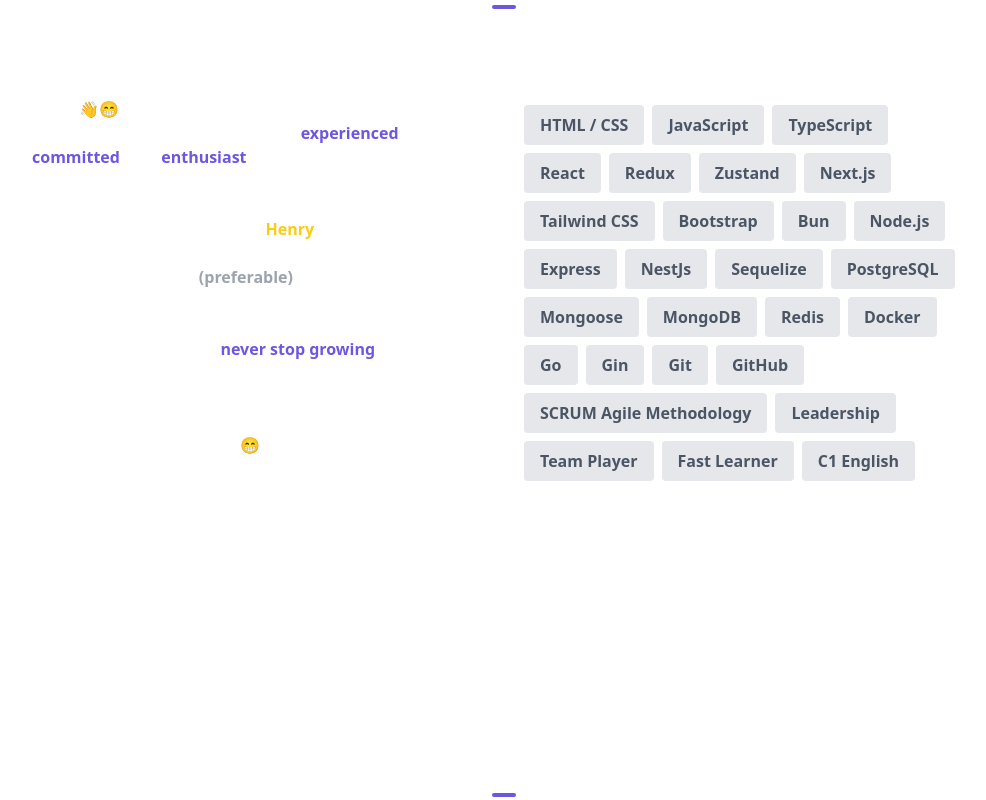
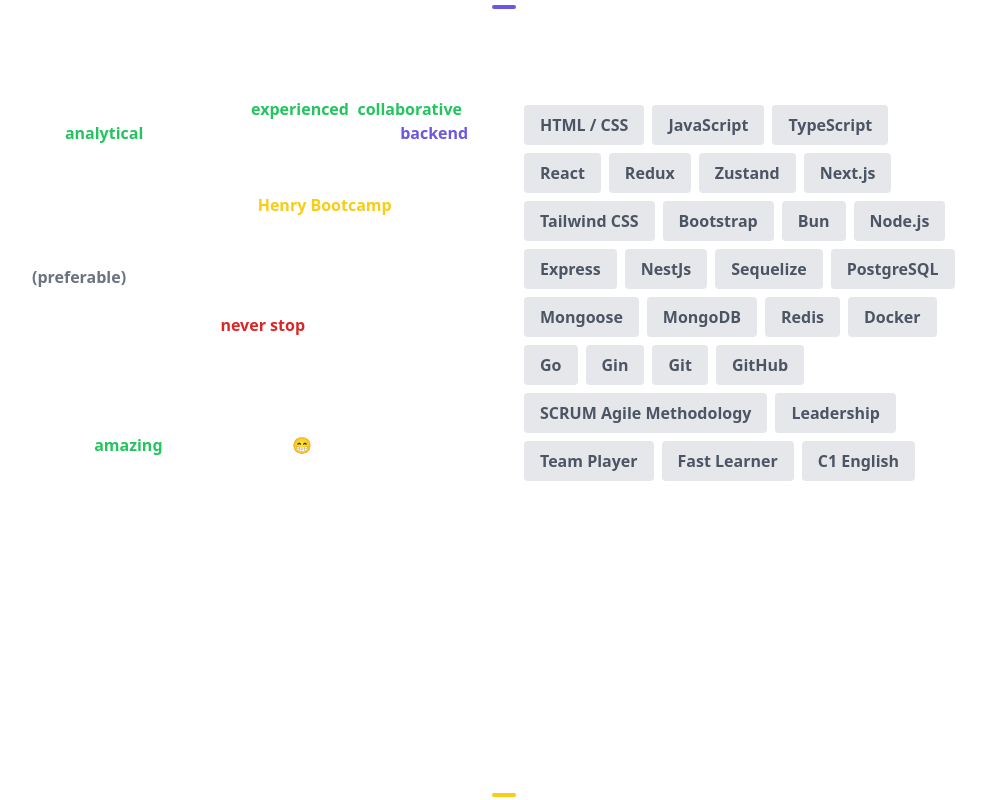
Before and after one commit to gastonvalles/Portfolio, a Next.js app: page / in a window 1280 px wide. Shown: the part 1060-1860 px from the top of the page, without its empty margins (136-1122 px from the left). Built offline with nearby package versions, Linux system fonts and the light colour scheme.

Commit message:
Cambios generales

```diff
--- a/components/AboutSection.tsx
+++ b/components/AboutSection.tsx
@@ -1,4 +1,4 @@
-import React from "react"
+import React from "react";
 
 const skills = [
   { skill: "HTML / CSS" },
@@ -29,7 +29,7 @@
   { skill: "Team Player" },
   { skill: "Fast Learner" },
   { skill: "C1 English" },
-]
+];
 
 const AboutSection = () => {
   return (
@@ -46,29 +46,55 @@
               Get to know me!
             </h1>
             <p>
-              Hello! 👋😁 <br />
-              My name is Gaston Valles and I'm a{" "}
-              <span className="font-bold text-light-purple">{"experienced"}</span>,
-              <span className="font-bold text-light-purple">{" committed"}</span>, and
-              <span className="font-bold text-light-purple">{" enthusiast"}</span> full stack developer based in Mendoza, Argentina.
+              My name is{" "}
+              <span className="font-bold text-white">{"Gaston Valles"}</span>, a{" "}
+              <span className="font-bold text-green-500 hover:text-green-400 cursor-pointer">
+                {"experienced"}
+              </span>
+              ,
+              <span className="font-bold text-green-500 hover:text-green-400 cursor-pointer">
+                {" collaborative"}
+              </span>{" "}
+              and
+              <span className="font-bold text-green-500 hover:text-green-400 cursor-pointer">
+                {" analytical"}
+              </span>{" "}
+              full stack developer with a strong
+              <span className="font-bold text-light-purple hover:text-yellow-400 cursor-pointer">
+                {" backend"}
+              </span>{" "}
+              focus.
             </p>
             <br />
             <p>
-              I graduated from the intensive
-              <span className="font-bold text-yellow-400">{" Henry"}</span> bootcamp in January of 2023
-              and have been looking for a trainee or junior position as a backend
-              <span className="font-bold text-gray-400">{" (preferable)"}</span>, frontend or fullstack developer.
+              Graduated from the intensive
+              <span className="font-bold text-yellow-400 hover:text-yellow-300 cursor-pointer">
+                {" Henry Bootcamp"}
+              </span>{" "}
+              in January of 2023 and working in the field since then. <br />
+              Currently looking for new opportunities as a backend
+              <span className="font-bold text-gray-500 hover:text-gray-400 cursor-pointer">
+                {" (preferable)"}
+              </span>
+              , frontend or fullstack developer position.
             </p>
             <br />
             <p>
               I believe that you should{" "}
-              <span className="font-bold text-light-purple">
-                never stop growing
+              <span className="font-bold text-red-600 hover:text-red-500 cursor-pointer">
+                never stop
               </span>{" "}
-              and that&#39;s what I strive to do, I have a passion for
-              technology and a desire to always push the limits of what is
-              possible. I am excited to see where my career takes me and am
-              always open to new opportunities. 😁
+              growing and that's why I'm constantly developing new projects,
+              learning new technologies in addition to training my current
+              skills to improve my professional value.
+            </p>
+            <br />
+            <p>
+              Let's do{" "}
+              <span className="font-bold text-green-500 hover:text-yellow-400 cursor-pointer">
+                {" amazing "}
+              </span>
+              things together! 😁
             </p>
           </div>
           <div className="text-center md:w-1/2 md:text-left">
@@ -78,18 +104,18 @@
                 return (
                   <p
                     key={idx}
-                    className="bg-gray-200 px-4 py-2 mr-2 mt-2 text-gray-600 rounded font-bold hover:bg-light-purple hover:text-yellow-400 hover:font-bold"
+                    className="bg-gray-200 px-4 py-2 mr-2 mt-2 text-gray-600 rounded font-bold hover:bg-green-500 hover:text-white hover:font-bold"
                   >
                     {item.skill}
                   </p>
-                )
+                );
               })}
             </div>
           </div>
         </div>
       </div>
     </section>
-  )
-}
+  );
+};
 
-export default AboutSection
+export default AboutSection;
--- a/components/HeroSection.tsx
+++ b/components/HeroSection.tsx
@@ -20,11 +20,10 @@
         </div>
         <div className="md:mt-2 md:w-3/5">
           <h1 className="text-4xl font-bold mt-6 md:mt-0 md:text-7xl text-white">
-            Hi, I'm <span className="text-light-purple">Gaston</span>!
+            Hello, I'm <span className="text-light-purple hover:text-green-500 cursor-pointer">Gaston Valles</span>
           </h1>
           <p className="text-lg mt-4 mb-6 md:text-2xl text-white">
-            I'm a{" "}
-            <span className="font-semibold text-light-purple">
+            <span className="font-semibold text-yellow-400 hover:text-green-500 cursor-pointer">
               Full Stack Developer{" "}
             </span>
             with a strong backend focus, based in Mendoza, Argentina.
@@ -32,7 +31,7 @@
           <button className="transition-all transform cursor-pointer hover:translate-y-1 hover:scale-105">
             <a
               href="/Gaston+Valles+CV-English.pdf"
-              className="text-white font-semibold px-6 py-3  rounded bg-light-purple hover:bg-dark-purple hover:font-semibold hover:text-yellow-400"
+              className="text-gray-100 font-semibold px-6 py-3  rounded bg-light-purple hover:bg-green-500 hover:font-semibold hover:text-white"
               download=""
             >
               Download CV
--- a/components/Navbar.tsx
+++ b/components/Navbar.tsx
@@ -38,7 +38,7 @@
           <div className="flex items-center justify-between py-3 md:py-5 md:block">
             <Image
               src={logo}
-              className="h-50 mr-3"
+              className="h-50 mr-3 "
               alt="Logo"
               width={60}
               height={60}
@@ -60,14 +60,14 @@
               navbar ? "block" : "hidden"
             }`}
           >
-            <div className="items-center justify-center space-y-8 md:flex md:space-x-6 md:space-y-0">
+            <div className="items-center justify-center space-y-8 md:flex md:space-x-6 md:space-y-0 ">
               {NAV_ITEMS.map((item, idx) => {
                 return (
                   <Link
                     key={idx}
                     to={item.page}
                     className={
-                      "block lg:inline-block text-neutral-900 hover:text-light-purple dark:text-neutral-100 cursor-pointer hover:transform hover:scale-110 transition duration-100"
+                      "block lg:inline-bloc text-gray-300 hover:text-white cursor-pointer hover:transform hover:scale-110 transition duration-100"
                     }
                     activeClass="active"
                     spy={true}
--- a/components/ProjectsSection.tsx
+++ b/components/ProjectsSection.tsx
@@ -57,7 +57,7 @@
     <section id="projects">
       <h1 className="my-10 text-center font-bold text-4xl text-white">
         Projects
-        <hr className="w-6 h-1 mx-auto my-4 bg-light-purple border-0 rounded"></hr>
+        <hr className="w-6 h-1 mx-auto my-4 bg-yellow-400 border-0 rounded"></hr>
       </h1>
 
       <div className="flex flex-col space-y-28 text-white">
@@ -91,7 +91,7 @@
                       <Link href={project.github} target="_blank">
                         <BsGithub
                           size={30}
-                          className="hover:-translate-y-1 transition-transform cursor-pointer hover:text-yellow-400"
+                          className="hover:-translate-y-1 transition-transform cursor-pointer hover:text-green-500"
                         />
                       </Link>
                       {project.link && (
--- a/package.json
+++ b/package.json
@@ -19,7 +19,7 @@
     "next-themes": "^0.2.1",
     "react": "18.2.0",
     "react-dom": "18.2.0",
-    "react-icons": "^4.7.1",
+    "react-icons": "^4.11.0",
     "react-scroll": "^1.8.9",
     "typescript": "4.9.4"
   },
--- a/tailwind.config.js
+++ b/tailwind.config.js
@@ -11,7 +11,9 @@
         'dark-gray': '#0F0F0F',
         'light-gray': '#1B1C1E',
         'light-purple': '#6D57E0',
-        'dark-purple': '#5740dd'
+        'dark-purple': '#5740dd',
+        'blue': '#0B66C2',
+        'light-blue': '#1B8CD8'
       },
       screens: { sm: '480px', md: '768px', lg: '976px', xl: '1440pd' },
       animation: {
```
Also changed, not shown: components/Footer.tsx (+24 -20 lines), 1 other file (tests, documents, lock files or other folders).
